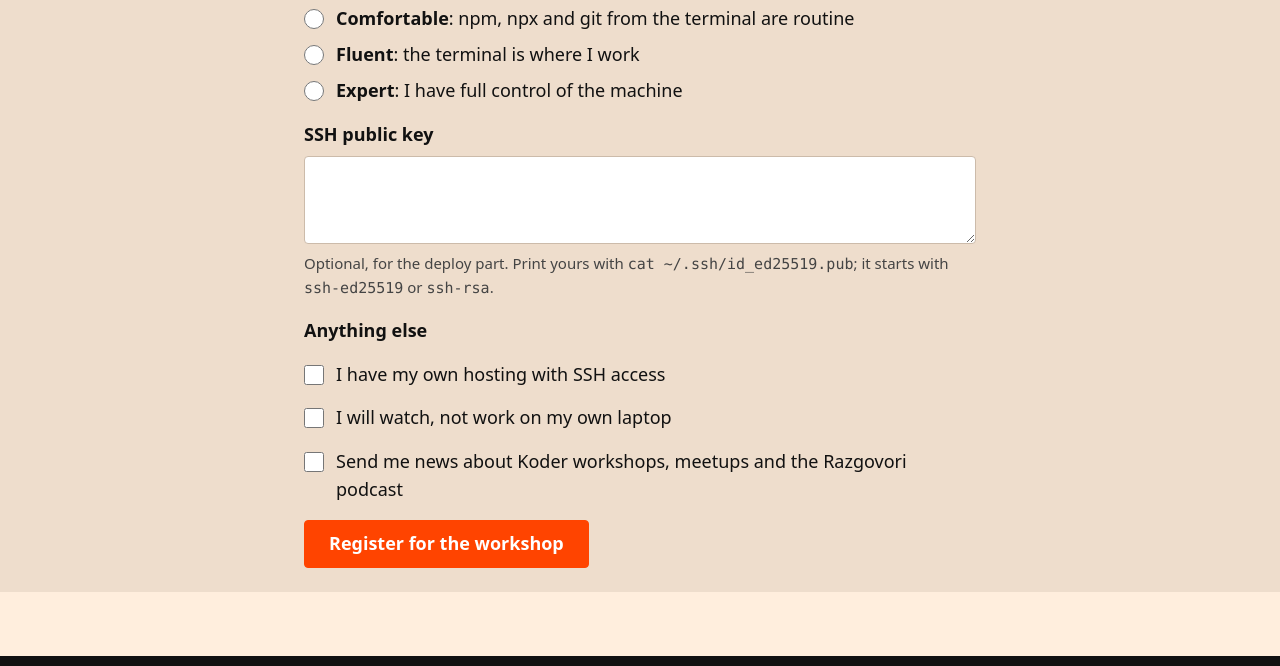
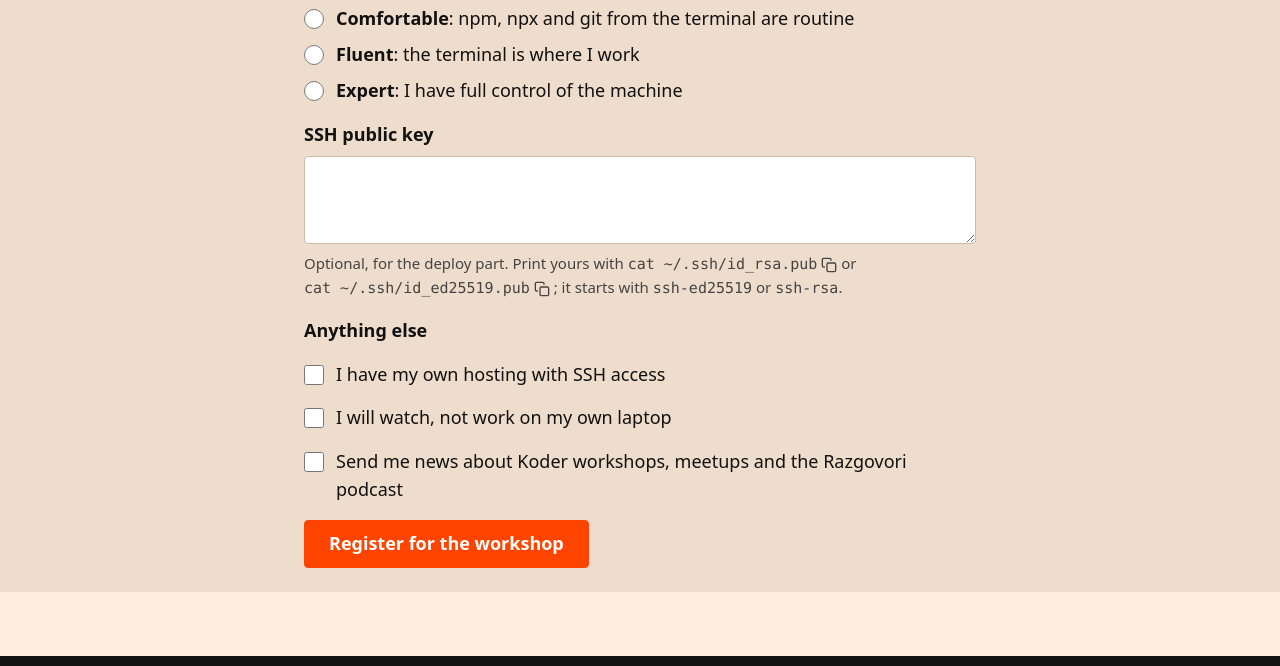
Before and after one commit to macmladen/macmladen.github.io, an Astro site: page /speaking/2026/wordcamp-belgrade-ddev-ai in a window 1280 px wide. Shown: the part 2831-3497 px from the top of the page. Built offline with nearby package versions, Linux system fonts and the light colour scheme; Astro itself is replaced by a stand-in of ours; no server answers.

Commit message:
feat [MM-60] SSH hint: both key commands with copy buttons; CSP hash for the copy script.
Co-Authored-By: Claude Fable 5.1 <noreply@anthropic.com>

```diff
--- /dev/null
+++ b/src/components/CopyCommand.astro
@@ -0,0 +1,19 @@
+---
+/** A shell command with a copy-to-clipboard button. The command is plain
+ *  selectable text; the button only works with the small inline script on the
+ *  page that hosts it (see the workshop page), which copies `data-copy`. */
+interface Props {
+  command: string;
+}
+const { command } = Astro.props;
+---
+
+<span class="copy">
+  <code>{command}</code>
+  <button type="button" class="copy__button" data-copy={command} aria-label={`Copy: ${command}`} hidden>
+    <svg aria-hidden="true" width="16" height="16" viewBox="0 0 24 24" fill="none" stroke="currentColor" stroke-width="2" stroke-linecap="round" stroke-linejoin="round">
+      <rect x="9" y="9" width="13" height="13" rx="2" />
+      <path d="M5 15H4a2 2 0 0 1-2-2V4a2 2 0 0 1 2-2h9a2 2 0 0 1 2 2v1" />
+    </svg>
+  </button>
+</span>
--- a/src/components/RegistrationForm.astro
+++ b/src/components/RegistrationForm.astro
@@ -13,6 +13,7 @@ import {
   type RegistrationValues,
 } from '../data/registration';
 import { person } from '../data/person';
+import CopyCommand from './CopyCommand.astro';
 
 interface Props {
   values?: Partial<RegistrationValues>;
@@ -210,9 +211,10 @@ const hasErrors = Object.keys(errors).length > 0;
       aria-invalid={invalid('ssh_key')}>{value.ssh_key}</textarea
     >
     <p class="field__hint" id="ssh_key-hint">
-      Optional, for the deploy part. Print yours with <code
-        >cat ~/.ssh/id_ed25519.pub</code
-      >; it starts with <code>ssh-ed25519</code> or <code>ssh-rsa</code>.
+      Optional, for the deploy part. Print yours with{' '}
+      <CopyCommand command="cat ~/.ssh/id_rsa.pub" /> or{' '}
+      <CopyCommand command="cat ~/.ssh/id_ed25519.pub" />; it starts with{' '}
+      <code>ssh-ed25519</code> or <code>ssh-rsa</code>.
     </p>
     {errors.ssh_key && <p class="field__error" id="ssh_key-error">{errors.ssh_key}</p>}
   </div>
--- a/src/pages/speaking/2026/wordcamp-belgrade-ddev-ai.astro
+++ b/src/pages/speaking/2026/wordcamp-belgrade-ddev-ai.astro
@@ -97,4 +97,20 @@ const schema = graph(
       </div>
     </section>
   </article>
+  <script is:inline>
+    (() => {
+      const buttons = document.querySelectorAll('button[data-copy]');
+      if (!buttons.length || !navigator.clipboard) return;
+      for (const button of buttons) {
+        button.hidden = false;
+        button.addEventListener('click', async () => {
+          try {
+            await navigator.clipboard.writeText(button.dataset.copy);
+            button.classList.add('copy__button--done');
+            setTimeout(() => button.classList.remove('copy__button--done'), 1200);
+          } catch {}
+        });
+      }
+    })();
+  </script>
 </BaseLayout>
--- a/src/styles/components.css
+++ b/src/styles/components.css
@@ -322,3 +322,29 @@
 .cta {
   --flow-space: var(--space-12);
 }
+
+
+/* A command with a copy button next to it. The button is revealed by the
+   page's inline script only when the clipboard API exists; the code stays
+   plain selectable text otherwise. "Done" state paints the icon in the accent. */
+.copy {
+  display: inline-flex;
+  align-items: center;
+  gap: var(--space-1);
+  white-space: nowrap;
+}
+
+.copy__button {
+  display: inline-flex;
+  padding: 0;
+  border: 0;
+  background: none;
+  color: var(--color-ink-soft);
+  cursor: pointer;
+  line-height: 0;
+}
+
+.copy__button:hover,
+.copy__button--done {
+  color: var(--color-accent);
+}
```
Also changed, not shown: backlog/tasks/task-60 - MM-60-SSH-key-hint-with-both-commands-and-copy-buttons.md (added, +30 -0 lines), 1 other file.
